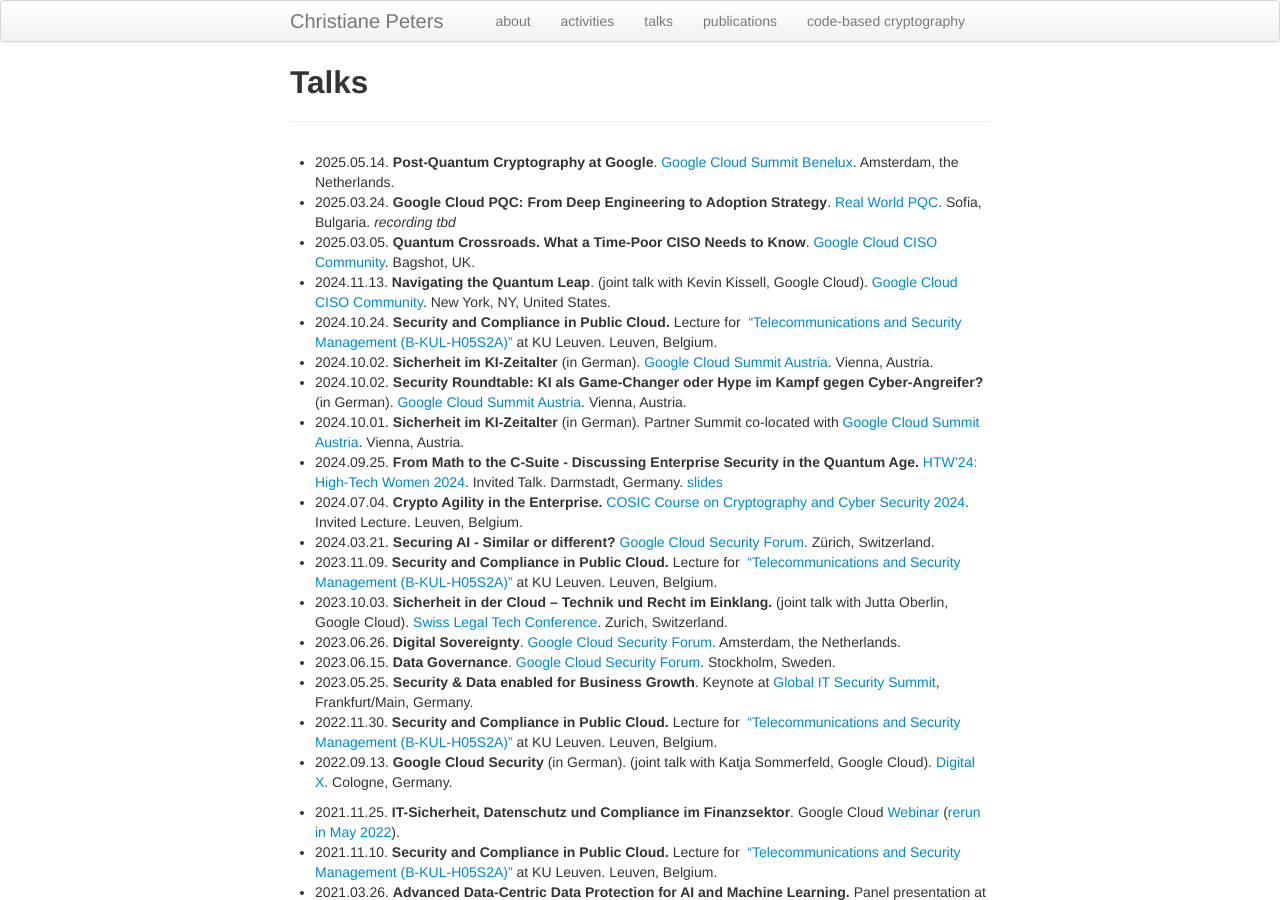
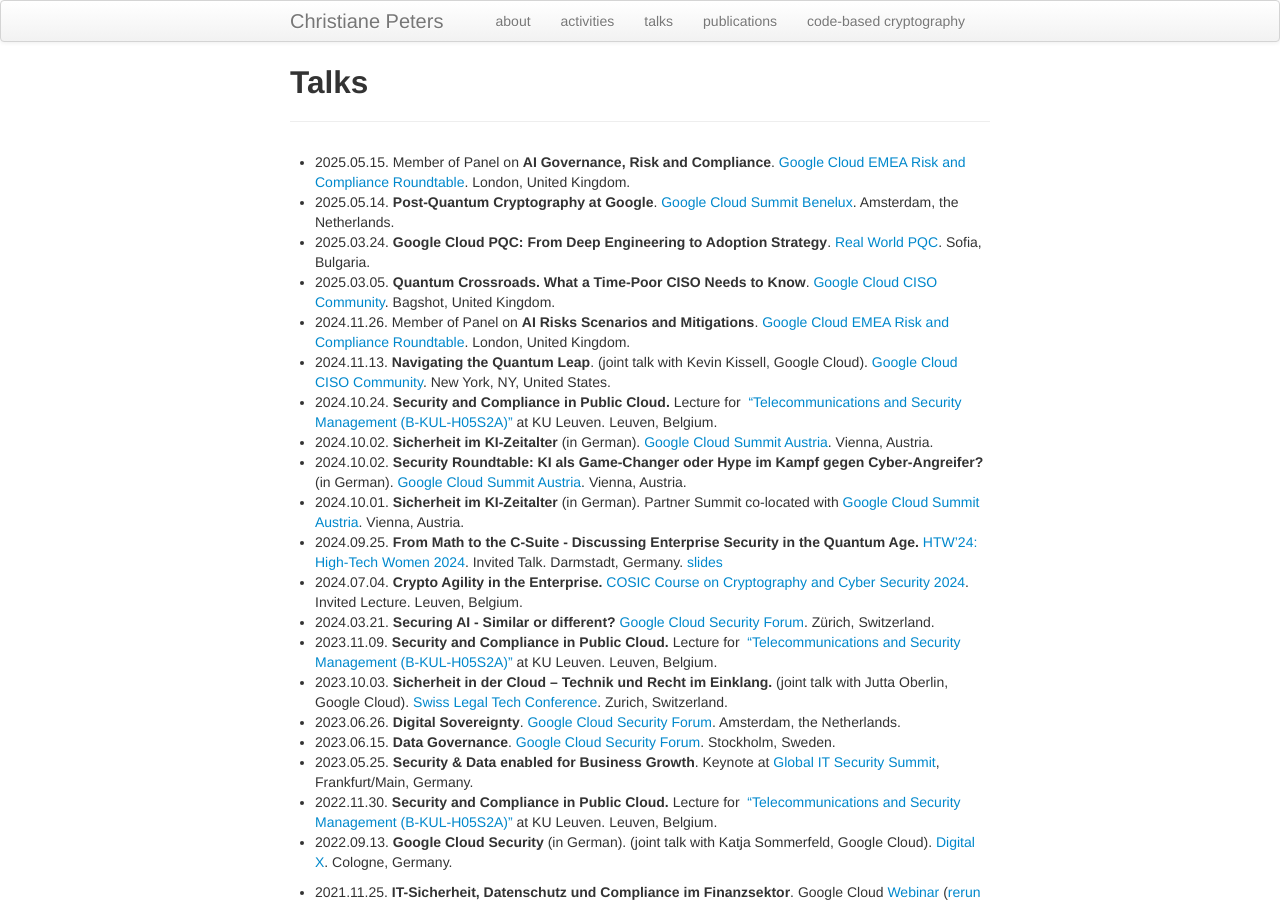
Before and after one commit to christianepeters/christianepeters.github.io, a Jekyll site: the page built from talks.md, in a window 1280 px wide and 900 px high. Built offline with Jekyll 4.4.1, drawn with Linux system fonts in a browser that asks for light colours.

Commit message:
GRC Round Table

```diff
--- a/talks.md
+++ b/talks.md
@@ -3,9 +3,11 @@
 layout: page
 ---
 
+- 2025.05.15. Member of Panel on **AI Governance, Risk and Compliance**. [Google Cloud EMEA Risk and Compliance Roundtable](https://rsvp.withgoogle.com/events/h1-governance-risk-and-compliance-summit). London, United Kingdom.
 - 2025.05.14. **Post-Quantum Cryptography at Google**. [Google Cloud Summit Benelux](https://cloudonair.withgoogle.com/events/google-cloud-summit-benelux-2025). Amsterdam, the Netherlands.
-- 2025.03.24. **Google Cloud PQC: From Deep Engineering to Adoption Strategy**. [Real World PQC](https://rwpqc.sandboxaq.com/). Sofia, Bulgaria. *recording tbd*
-- 2025.03.05. **Quantum Crossroads. What a Time-Poor CISO Needs to Know**. [Google Cloud CISO Community](https://rsvp.withgoogle.com/events/google-cloud-ciso-community-london). Bagshot, UK.
+- 2025.03.24. **Google Cloud PQC: From Deep Engineering to Adoption Strategy**. [Real World PQC](https://rwpqc.sandboxaq.com/). Sofia, Bulgaria.
+- 2025.03.05. **Quantum Crossroads. What a Time-Poor CISO Needs to Know**. [Google Cloud CISO Community](https://rsvp.withgoogle.com/events/google-cloud-ciso-community-london). Bagshot, United Kingdom.
+- 2024.11.26. Member of Panel on **AI Risks Scenarios and Mitigations**. [Google Cloud EMEA Risk and Compliance Roundtable](https://rsvp.withgoogle.com/events/google-cloud-emea-regional-risk-roundtable-2024). London, United Kingdom.
 - 2024.11.13. **Navigating the Quantum Leap**. (joint talk with Kevin Kissell, Google Cloud). [Google Cloud CISO Community](https://rsvp.withgoogle.com/events/google-cloud-ciso-community-nyc). New York, NY, United States.
 - 2024.10.24. **Security and Compliance in Public Cloud.** Lecture for  ["Telecommunications and Security Management (B-KUL-H05S2A)"](https://onderwijsaanbod.kuleuven.be/syllabi/e/H05S2AE.htm#activetab=doelstellingen_idp21220816) at KU Leuven. Leuven, Belgium.
 - 2024.10.02. **Sicherheit im KI-Zeitalter** (in German). [Google Cloud Summit Austria](https://cloudonair.withgoogle.com/events/summit-oesterreich-2024). Vienna, Austria.
```
